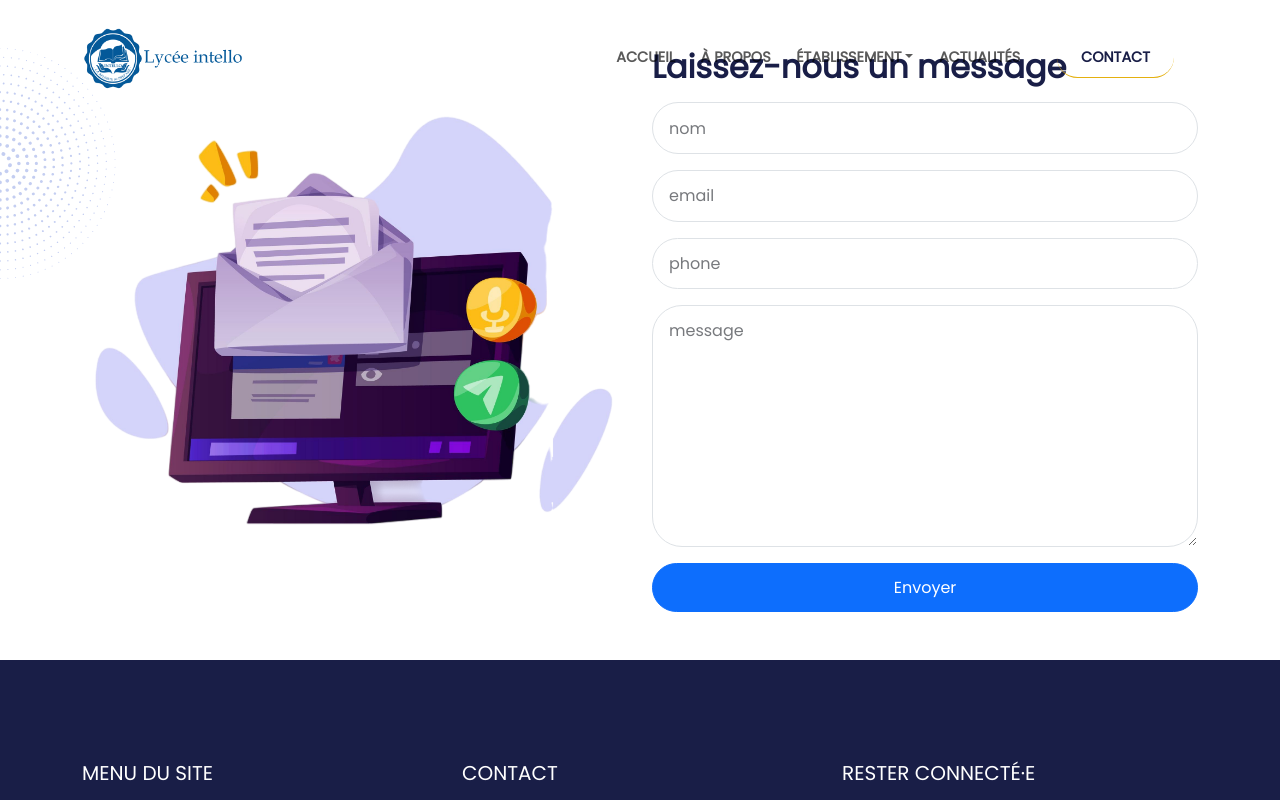
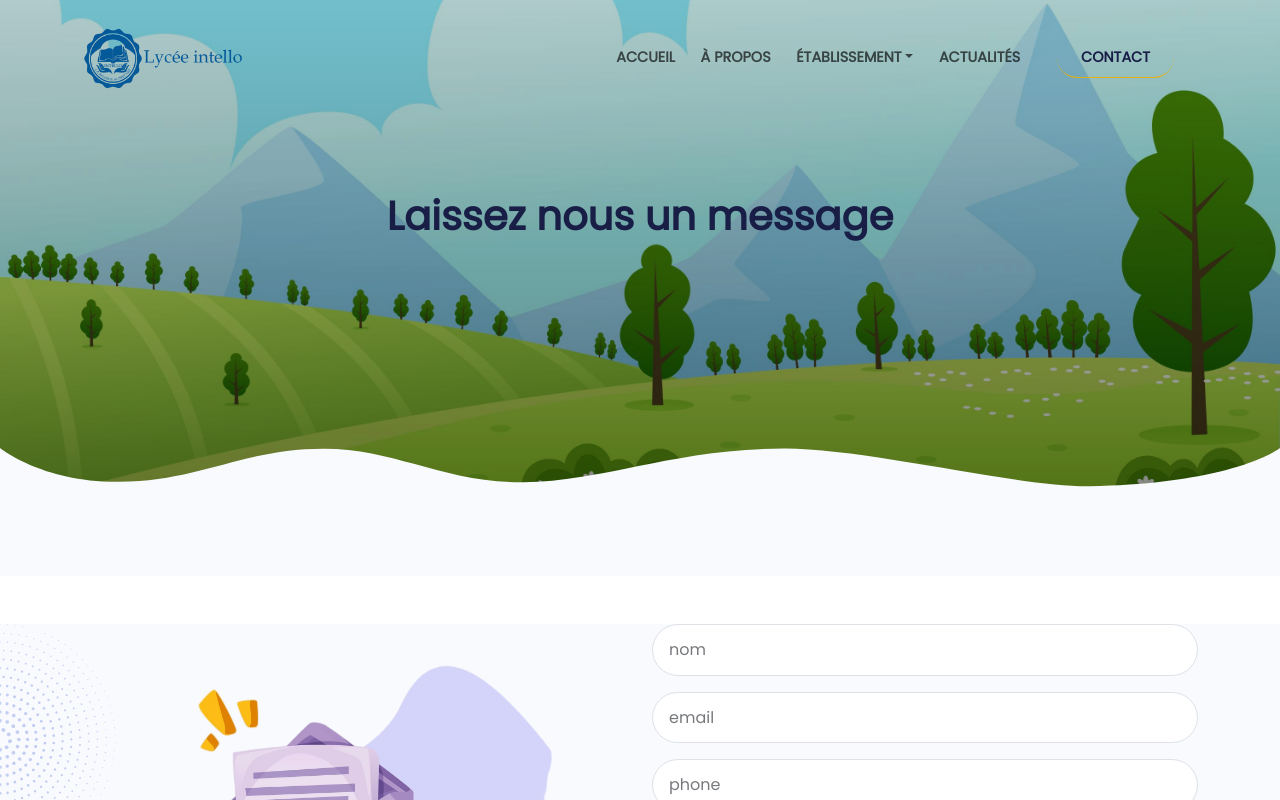
Before and after one commit to Radoniaina24/intello24, a Next.js app: page /contact in a window 1280 px wide. Shown: the top 800 px of the page. Built offline with nearby package versions, Linux system fonts and the light colour scheme.

Commit message:
add hero in contact page

```diff
--- a/src/app/contact/page.js
+++ b/src/app/contact/page.js
@@ -1,8 +1,12 @@
 import Contact from '@/components/Contact/Contact';
+import Hero from '@/components/Hero/Hero';
 
 export const metadata = {
   title: 'Contact',
 };
 export default function page() {
-  return <Contact />;
+  return<>
+  <Hero><h1 className='text-center'>Laissez nous un message</h1></Hero>
+  <Contact />
+  </>
 }
--- a/src/components/About/Introduction.jsx
+++ b/src/components/About/Introduction.jsx
@@ -3,7 +3,7 @@ import professeur from '@/images/Miraille.jpeg';
 import Image from 'next/image';
 export default function About() {
   return (
-    <section id='introduction' className='intro bg-light py-6'>
+    <section id='introduction' className='bg-light py-6'>
       <div className='container'>
         <div className='about'>
           <div className='row mt-5 align-items-center justify-content-center'>
--- a/src/components/Contact/Contact.js
+++ b/src/components/Contact/Contact.js
@@ -31,7 +31,7 @@ function Contact(props) {
 
   return (
     <>
-      <section id='contact' className='contact my-5 position-relative'>
+      <section id='contact' className='contact my-5 position-relative bg-light'>
         <Image
           src={decoration}
           alt=''
@@ -46,7 +46,6 @@ function Contact(props) {
             </div>
             <div className='col-lg-6'>
               <div className='text-container'>
-                <h2>Laissez-nous un message</h2>
                 <form onSubmit={handleSubmit} autoComplete='off'>
                   <div className='mb-3'>
                     <input
--- a/src/components/Hero/Hero.jsx
+++ b/src/components/Hero/Hero.jsx
@@ -3,8 +3,8 @@ import Svg from './Svg';
 export default function Hero({children}) {
   return (
     <>
-      <header className='header position-relative'>
-        <div className='container py-8 '>
+      <header className='header position-relative '>
+        <div className='container py-8'>
             {children}
         </div>
         <Svg/>
--- a/src/theme/scss/styles.scss
+++ b/src/theme/scss/styles.scss
@@ -90,11 +90,11 @@
     margin-top: 0px !important;
     text-align: center;
   }
-  .header .decoration-star {
+  .introduction .decoration-star {
     left: -100px;
     width: 250px;
   }
-  .header .decoration-star-2 {
+  .introduction .decoration-star-2 {
     right: -100px;
     width: 250px;
   }
```
